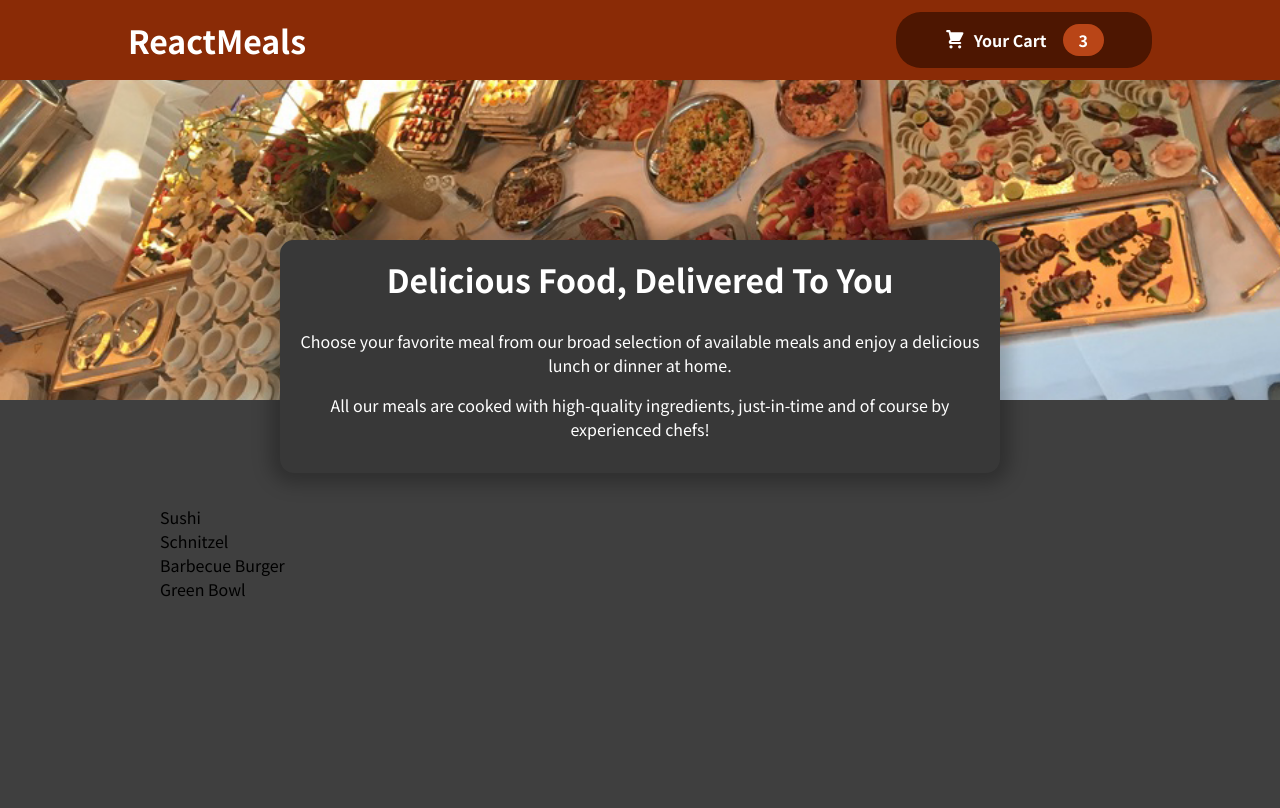
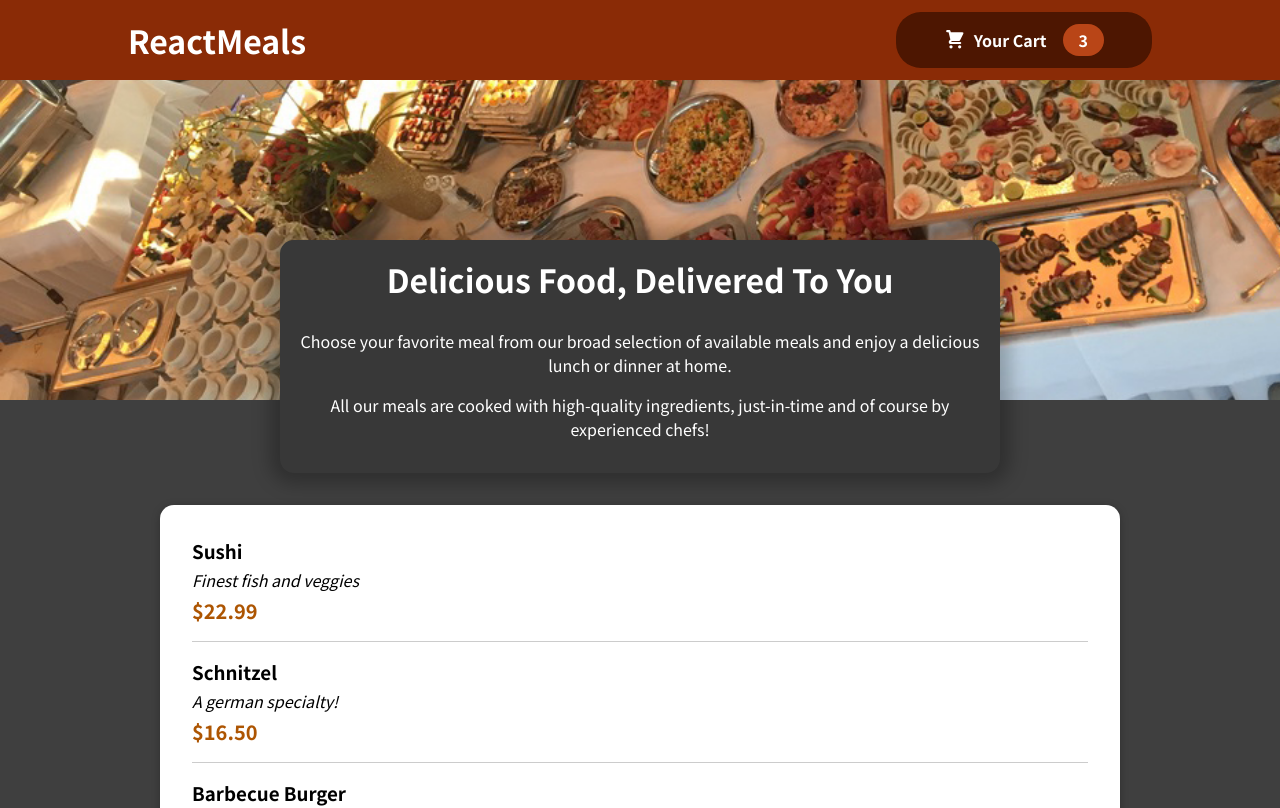
Before and after one commit to ozkanparlakkilic/food-order, a React (Create React App) app: page / in a window 1280 px wide. Shown: the top 808 px of the page. Built offline with nearby package versions, Linux system fonts and the light colour scheme.

Commit message:
re design meal item

```diff
--- a/src/components/Meals/AvailableMeals.js
+++ b/src/components/Meals/AvailableMeals.js
@@ -1,5 +1,7 @@
 import React from "react";
+import Card from "../UI/Card";
 import classes from "./AvailableMeals.module.css";
+import MealItem from "./MealItem/MealItem";
 
 const DUMMY_MEALS = [
   {
@@ -29,11 +31,21 @@
 ];
 
 const AvailableMeals = () => {
-  const mealsList = DUMMY_MEALS.map(meal => <li>{meal.name}</li>);
+  const mealsList = DUMMY_MEALS.map((meal) => (
+    <MealItem
+      id={meal.id}
+      key={meal.id}
+      name={meal.name}
+      description={meal.description}
+      price={meal.price}
+    />
+  ));
 
   return (
     <section className={classes.meals}>
+      <Card>
         <ul>{mealsList}</ul>
+      </Card>
     </section>
   );
 };
--- /dev/null
+++ b/src/components/Meals/MealItem/MealItem.js
@@ -0,0 +1,18 @@
+import React from "react";
+import classes from "./MealItem.module.css";
+
+const MealItem = (props) => {
+  const price = `$${props.price.toFixed(2)}`;
+
+  return (
+    <li className={classes.meal}>
+      <div>
+        <h3>{props.name}</h3>
+        <div className={classes.description}>{props.description}</div>
+        <div className={classes.price}>{price}</div>
+      </div>
+    </li>
+  );
+};
+
+export default MealItem;
--- /dev/null
+++ b/src/components/Meals/MealItem/MealItem.module.css
@@ -0,0 +1,23 @@
+.meal {
+    display: flex;
+    justify-content: space-between;
+    margin: 1rem;
+    padding-bottom: 1rem;
+    border-bottom: 1px solid #ccc;
+    list-style: none;
+}
+
+.meal h3 {
+    margin: 0 0 0.25rem 0;
+}
+
+.description {
+    font-style: italic;
+}
+
+.price {
+    margin-top: 0.25rem;
+    font-weight: bold;
+    color: #ad5502;
+    font-size: 1.25rem;
+}
```
